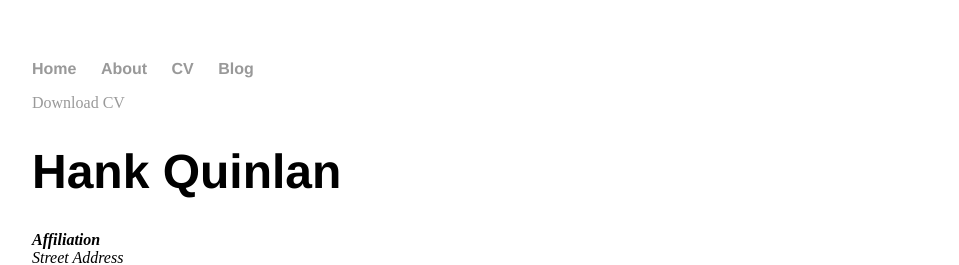
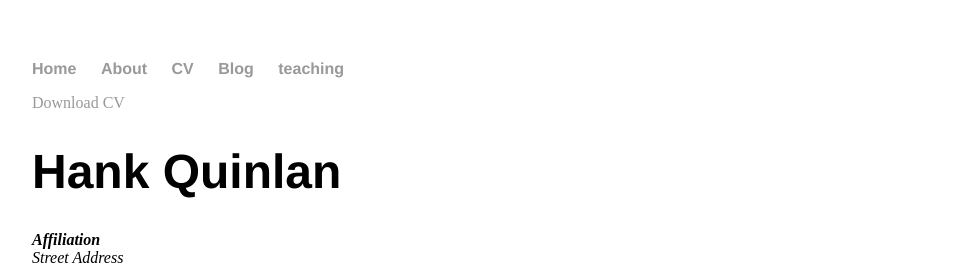
Before and after one commit to jcdwalle/VarunSVenkatesh.github.io, a Jekyll site: the page built from teaching/index.html, in a window 1280 px wide. Shown: the top 265 px of the page, without its empty margins (160-1119 px from the left). Built offline with Jekyll 4.4.1, drawn with Linux system fonts in a browser that asks for light colours.

Commit message:
Update default.html

```diff
--- a/_layouts/default.html
+++ b/_layouts/default.html
@@ -12,6 +12,7 @@
 		        	<li><a href="/about">About</a></li>
 	        		<li><a href="/cv">CV</a></li>
 	        		<li><a href="/blog">Blog</a></li>
+				<li><a href="/teaching">teaching</a></li>
 	    		</ul>
 			</nav>
 			<div class="container">
```
